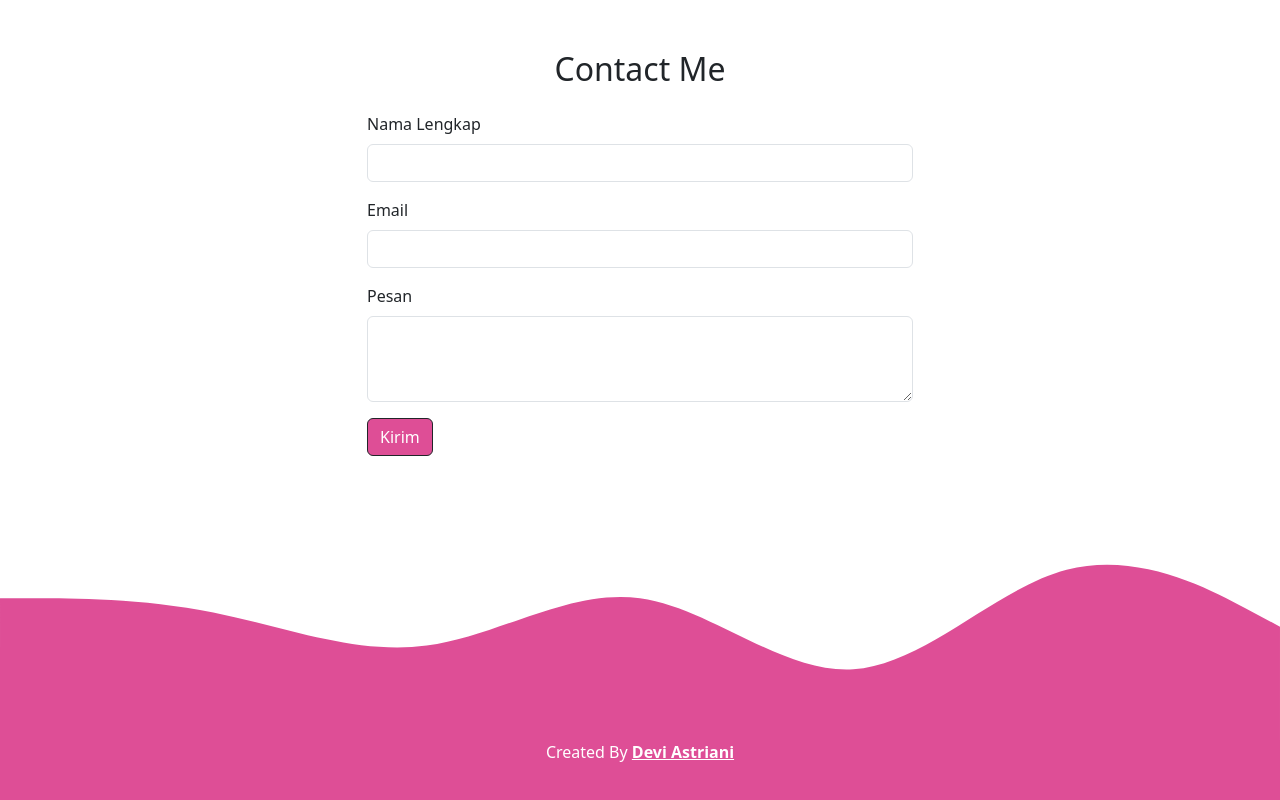
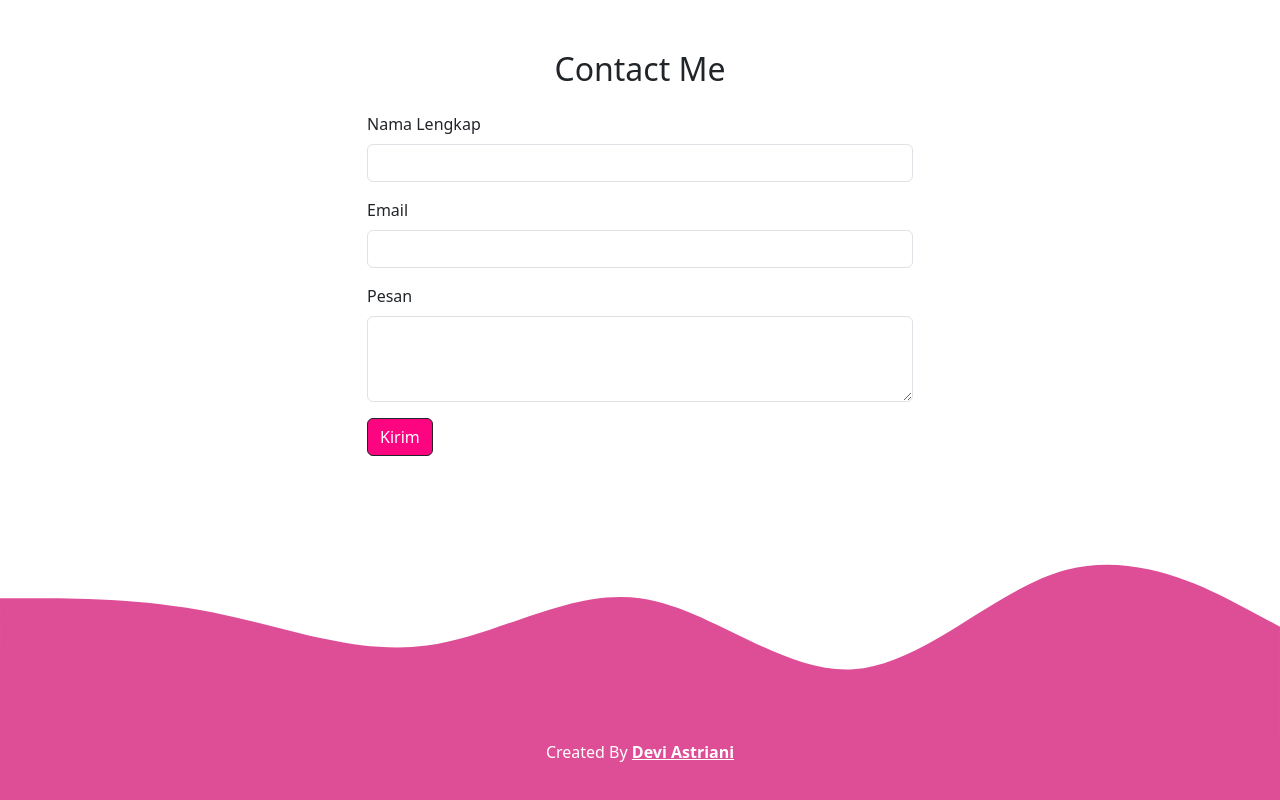
Before and after one commit to deviastriani/deviastriani.github.io, a plain HTML site: page index.html in a window 1280 px wide. Shown: the part 2565-3365 px from the top of the page. Drawn offline with nearby package versions, Linux system fonts and the light colour scheme.

Commit message:
mengubah warna tombol menjadi pink

```diff
--- a/index.html
+++ b/index.html
@@ -165,7 +165,7 @@
                 <label for="pesan" class="form-label">Pesan</label>
                 <textarea class="form-control" id="pesan" rows="3"></textarea>
               </div>
-              <button type="submit" class="btn btn-dark" style="background-color: #de4e96">Kirim</button>
+              <button type="submit" class="btn btn-dark" style="background-color: #fd0480">Kirim</button>
             </form>
           </div>
         </div>
```
